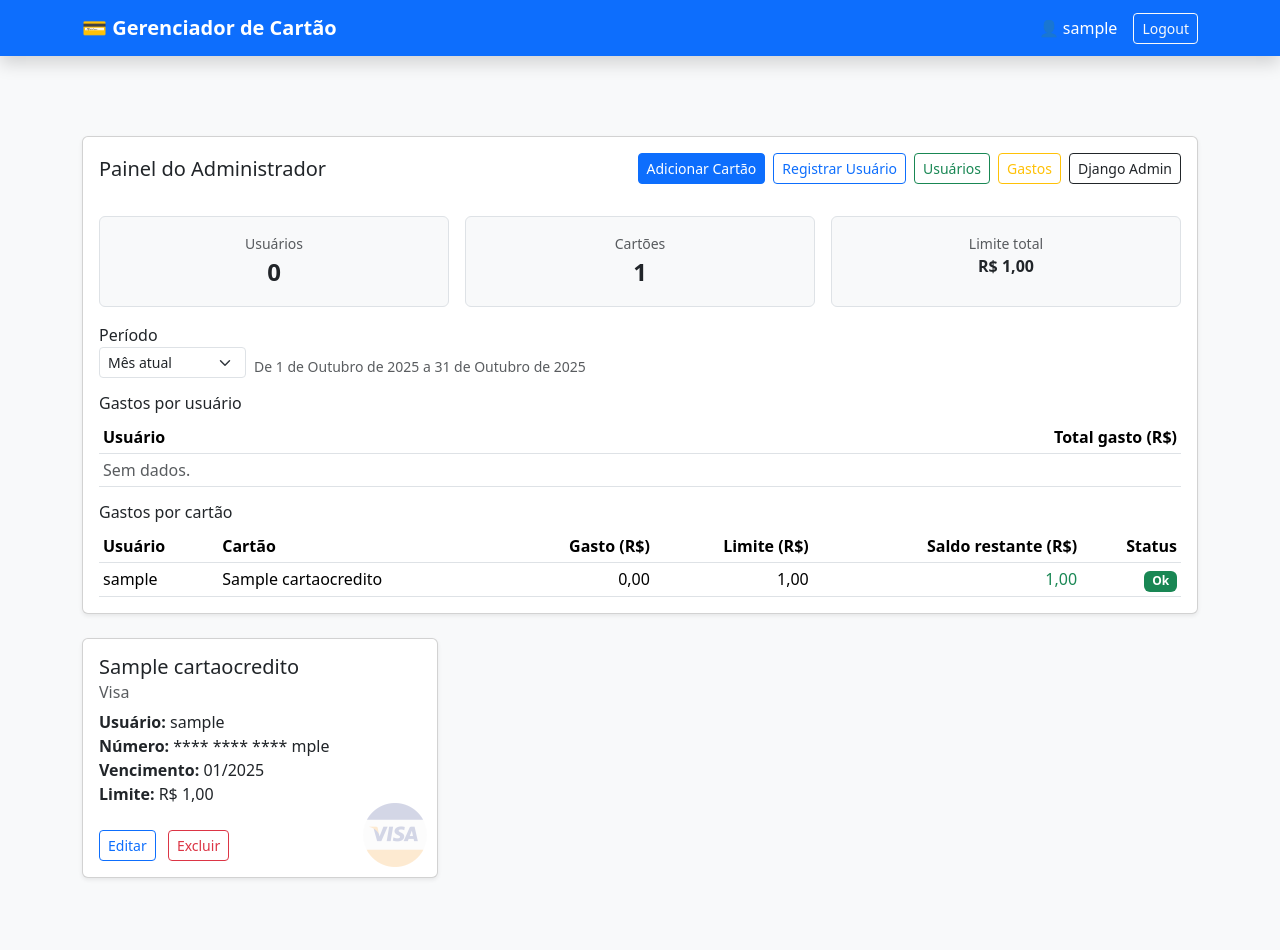
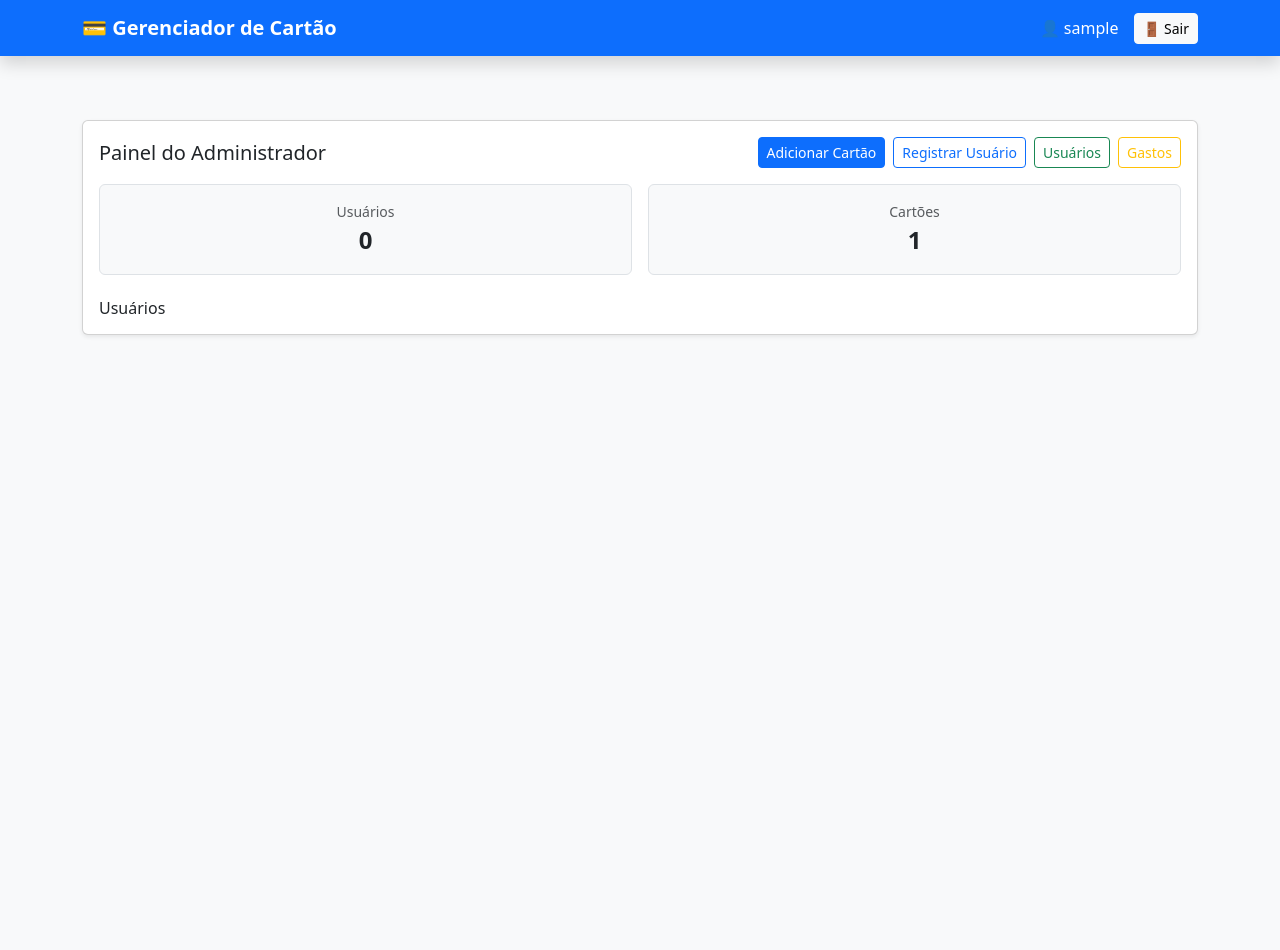
Before and after one commit to JardelG0/cartoes, a Django app: page /dashboard/ in a window 1280 px wide. After the commit the page ends 336 px from the top, so only its background shows below. Run offline with Django 5.2, Linux system fonts and the light colour scheme; a user stored in the database is signed in; tables that the repository leaves empty hold one stand-in row (values such as "Sample post").

Commit message:
Atualizações gerais

```diff
--- a/cartoes_app/models.py
+++ b/cartoes_app/models.py
@@ -32,6 +32,7 @@
     mes_vencimento = models.IntegerField(choices=MESES)
     ano_vencimento = models.IntegerField(choices=ano_opcoes())
     limite = models.DecimalField(max_digits=10, decimal_places=2)
+    saldo_atual = models.DecimalField(max_digits=10, decimal_places=2, default=0)  # ✅ Novo campo
     bandeira = models.CharField(max_length=20, choices=BANDEIRAS)
 
     def __str__(self):
@@ -41,7 +42,6 @@
         return f'{self.mes_vencimento:02d}/{self.ano_vencimento}'
 
     def numero_mascarado(self):
-        """Retorna o número no formato **** **** **** 1234"""
         if not self.numero:
             return ''
         return f"**** **** **** {self.numero[-4:]}"
--- a/cartoes_app/templates/cartoes_app/base.html
+++ b/cartoes_app/templates/cartoes_app/base.html
@@ -6,6 +6,9 @@
     <meta charset="UTF-8">
     <title>{% block title %}Cartões{% endblock %}</title>
     <meta name="viewport" content="width=device-width, initial-scale=1">
+    <!-- Cor da barra no mobile -->
+    <meta name="theme-color" content="#0d6efd">
+
     <!-- Favicon -->
     <link rel="icon" href="{% static 'cartoes_app/img/favicon.ico' %}" type="image/x-icon">
     <!-- Bootstrap -->
@@ -21,7 +24,7 @@
                href="{% if request.user.is_authenticated %}
                         {% if request.user.is_staff %}{% url 'dashboard' %}{% else %}{% url 'gastos' %}{% endif %}
                      {% else %}
-                        {% url 'acesso' %}
+                        {% url 'login' %}
                      {% endif %}">
                 💳 Gerenciador de Cartão
             </a>
@@ -39,10 +42,12 @@
                     {% if request.user.is_authenticated %}
                         <span class="navbar-text text-white me-2">👤 {{ request.user.username }}</span>
 
-                        <!-- ✅ Logout via POST (Django 5) -->
+                        <!-- ✅ Logout via POST com botão mais elegante -->
                         <form method="post" action="{% url 'logout' %}" class="d-inline">
                             {% csrf_token %}
-                            <button type="submit" class="btn btn-outline-light btn-sm">Logout</button>
+                            <button type="submit" class="btn btn-light btn-sm d-flex align-items-center gap-1">
+                                🚪 Sair
+                            </button>
                         </form>
 
                     {% else %}
--- a/cartoes_app/templates/cartoes_app/dashboard.html
+++ b/cartoes_app/templates/cartoes_app/dashboard.html
@@ -1,34 +1,16 @@
-{# cartoes_app/templates/cartoes_app/dashboard.html #}
 {% extends 'cartoes_app/base.html' %}
-{% load static %}  {# <- NECESSÁRIO para usar {% static %} aqui #}
-{% load humanize %}
+{% load static %}
 
 {% block title %}Dashboard{% endblock %}
 
 {% block content %}
-
-{# ===== TOPO DO DASHBOARD (reestruturado) ===== #}
-<div class="row mb-3">
-  <div class="col-12 d-flex justify-content-between align-items-center">
-    {% if not request.user.is_staff %}
-      <a href="{% url 'gastos' %}" class="btn btn-outline-secondary btn-sm">
-        ← Voltar para Gastos
-      </a>
-    {% endif %}
-  </div>
-</div>
-
-{# Mensagens locais REMOVIDAS para evitar duplicação; base.html já exibe #}
-
 {% if request.user.is_staff %}
-  <!-- ====== Painel do Administrador ====== -->
+  <!-- Painel do Administrador -->
   <div class="row mb-4">
     <div class="col-12">
       <div class="card shadow-sm">
         <div class="card-body">
-
-          <!-- Cabeçalho do painel + botões -->
-          <div class="d-flex justify-content-between align-items-center flex-wrap gap-2">
+          <div class="d-flex justify-content-between align-items-center flex-wrap gap-2 mb-3">
             <h5 class="card-title mb-0">Painel do Administrador</h5>
             <div class="d-flex flex-wrap gap-2">
               <a href="{% url 'criar_cartao' %}" class="btn btn-primary btn-sm">Adicionar Cartão</a>
@@ -37,181 +19,106 @@
               {% endif %}
               <a href="{% url 'usuarios' %}" class="btn btn-outline-success btn-sm">Usuários</a>
               <a href="{% url 'gastos' %}" class="btn btn-outline-warning btn-sm">Gastos</a>
-              <a href="/admin/" class="btn btn-outline-dark btn-sm">Django Admin</a>
             </div>
           </div>
 
-          <!-- Mini cards de resumo -->
-          <div class="row g-3 mt-3 mb-3">
-            <div class="col-12 col-md-4">
+          <!-- Resumo -->
+          <div class="row g-3 mb-4">
+            <div class="col-12 col-md-6">
               <div class="border rounded p-3 text-center bg-light h-100">
                 <div class="small text-muted">Usuários</div>
                 <div class="fs-4 fw-bold">{{ total_usuarios }}</div>
               </div>
             </div>
-            <div class="col-12 col-md-4">
+            <div class="col-12 col-md-6">
               <div class="border rounded p-3 text-center bg-light h-100">
                 <div class="small text-muted">Cartões</div>
                 <div class="fs-4 fw-bold">{{ total_cartoes }}</div>
               </div>
             </div>
-            <div class="col-12 col-md-4">
-              <div class="border rounded p-3 text-center bg-light h-100">
-                <div class="small text-muted">Limite total</div>
-                <div class="fs-6 fw-bold">R$ {{ limite_total|floatformat:2|intcomma }}</div>
+          </div>
+
+          <!-- Usuários -->
+          <h6 class="mb-3">Usuários</h6>
+          <div class="row g-3">
+            {% for u in usuarios %}
+              <div class="col-12">
+                <details class="user-block">
+                  <summary class="card shadow-sm text-center p-3 mb-2 user-card">
+                    <h6 class="card-title mb-1">{{ u.username }}</h6>
+                    {% if u.saldo < 0 %}
+                      <div class="fs-5 fw-bold text-danger">R$ {{ u.saldo|floatformat:2 }}</div>
+                    {% elif u.saldo == 0 %}
+                      <div class="fs-5 fw-bold text-warning">R$ {{ u.saldo|floatformat:2 }}</div>
+                    {% else %}
+                      <div class="fs-5 fw-bold text-success">R$ {{ u.saldo|floatformat:2 }}</div>
+                    {% endif %}
+                  </summary>
+
+                  <div class="user-cards mt-2">
+                    <div class="row">
+                      {% for cartao in u.cartoes.all %}
+                        <div class="col-md-6 col-lg-4 mb-3">
+                          <div class="card shadow-sm h-100 position-relative">
+                            <div class="card-body">
+                              <h5 class="card-title">{{ cartao.nome }}</h5>
+                              <h6 class="card-subtitle text-muted mb-2">{{ cartao.get_bandeira_display }}</h6>
+                              <p class="card-text">
+                                <strong>Número:</strong> {{ cartao.numero_mascarado }}<br>
+                                <strong>Vencimento:</strong> {{ cartao.vencimento_formatado }}<br>
+                                <strong>Limite:</strong> R$ {{ cartao.limite|floatformat:2 }}<br>
+                                <strong>Saldo atual:</strong> R$ {{ cartao.saldo_atual|floatformat:2 }}
+                              </p>
+                              <a href="{% url 'editar_cartao' cartao.id %}" class="btn btn-sm btn-outline-primary mt-2">Editar</a>
+                              <a href="{% url 'excluir_cartao' cartao.id %}" class="btn btn-sm btn-outline-danger mt-2 ms-2">Excluir</a>
+                              <a href="{% url 'recarregar_cartao' cartao.id %}" class="btn btn-sm btn-outline-success mt-2 ms-2">Recarregar</a>
+                            </div>
+                            <img src="{% static cartao.bandeira_static_filename %}"
+                                 alt="{{ cartao.get_bandeira_display }}"
+                                 class="bandeira-logo">
                           </div>
                         </div>
+                      {% empty %}
+                        <div class="col-12">
+                          <div class="alert alert-info">Nenhum cartão para este usuário.</div>
                         </div>
-
-          <!-- Filtro de período -->
-          <form method="get" class="row g-2 align-items-end mb-3">
-            <div class="col-auto">
-              <label for="periodo" class="form-label mb-0">Período</label>
-              <select id="periodo" name="periodo" class="form-select form-select-sm" onchange="this.form.submit()">
-                <option value="mes_atual" {% if periodo == 'mes_atual' %}selected{% endif %}>Mês atual</option>
-                <option value="ult_30" {% if periodo == 'ult_30' %}selected{% endif %}>Últimos 30 dias</option>
-                <option value="todos" {% if periodo == 'todos' %}selected{% endif %}>Todos</option>
-              </select>
-            </div>
-            {% if periodo_inicio and periodo_fim %}
-              <div class="col-auto">
-                <span class="text-muted small">De {{ periodo_inicio }} a {{ periodo_fim }}</span>
-              </div>
-            {% endif %}
-          </form>
-
-          <!-- Resumo por usuário -->
-          <div class="mb-3">
-            <h6 class="mb-2">Gastos por usuário</h6>
-            <div class="table-responsive">
-              <table class="table table-sm align-middle mb-0">
-                <thead>
-                  <tr>
-                    <th>Usuário</th>
-                    <th class="text-end">Total gasto (R$)</th>
-                  </tr>
-                </thead>
-                <tbody>
-                  {% for u in usuarios_resumo %}
-                    <tr>
-                      <td>{{ u.username }}</td>
-                      <td class="text-end">{{ u.gasto_total|default:0|floatformat:2|intcomma }}</td>
-                    </tr>
-                  {% empty %}
-                    <tr><td colspan="2" class="text-muted">Sem dados.</td></tr>
                       {% endfor %}
-                </tbody>
-              </table>
                     </div>
                   </div>
-
-          <!-- Resumo por cartão -->
-          <div>
-            <h6 class="mb-2">Gastos por cartão</h6>
-            <div class="table-responsive">
-              <table class="table table-sm align-middle mb-0">
-                <thead>
-                  <tr>
-                    <th>Usuário</th>
-                    <th>Cartão</th>
-                    <th class="text-end">Gasto (R$)</th>
-                    <th class="text-end">Limite (R$)</th>
-                    <th class="text-end">Saldo restante (R$)</th>
-                    <th class="text-end">Status</th>
-                  </tr>
-                </thead>
-                <tbody>
-                  {% for c in cartoes_resumo %}
-                    {% with gasto=c.gasto_total|default:0 %}
-                    <tr class="{% if c.id in cartoes_alerta %}table-danger{% endif %}">
-                      <td>{{ c.usuario.username }}</td>
-                      <td>{{ c.nome }}</td>
-                      <td class="text-end">{{ gasto|floatformat:2|intcomma }}</td>
-                      <td class="text-end">{{ c.limite|floatformat:2|intcomma }}</td>
-                      <td class="text-end">
-                        {% if c.saldo_restante < 0 %}
-                          <span class="text-danger">{{ c.saldo_restante|floatformat:2|intcomma }}</span>
-                        {% elif c.saldo_restante == 0 %}
-                          <span class="text-warning">{{ c.saldo_restante|floatformat:2|intcomma }}</span>
-                        {% else %}
-                          <span class="text-success">{{ c.saldo_restante|floatformat:2|intcomma }}</span>
-                        {% endif %}
-                      </td>
-                      <td class="text-end">
-                        {% if c.id in cartoes_alerta %}
-                          <span class="badge bg-danger">Acima do limite</span>
-                        {% else %}
-                          <span class="badge bg-success">Ok</span>
-                        {% endif %}
-                      </td>
-                    </tr>
-                    {% endwith %}
-                  {% empty %}
-                    <tr><td colspan="6" class="text-muted">Sem dados.</td></tr>
+                </details>
+              </div>
             {% endfor %}
-                </tbody>
-              </table>
-            </div>
           </div>
 
         </div>
       </div>
     </div>
   </div>
-  <!-- ====== /Painel do Administrador ====== -->
-{% endif %}
-{# ===== /TOPO DO DASHBOARD ===== #}
-
-<!-- Lista de cartões -->
-<div class="row">
-  {% if cartoes %}
-    {% for cartao in cartoes %}
-      <div class="col-md-6 col-lg-4 mb-4">
-        <div class="card shadow-sm h-100 position-relative">
-          <div class="card-body">
-            <h5 class="card-title">{{ cartao.nome }}</h5>
-            <h6 class="card-subtitle text-muted mb-2">{{ cartao.get_bandeira_display }}</h6>
-            <p class="card-text">
-              {% if request.user.is_staff %}
-                <strong>Usuário:</strong> {{ cartao.usuario.username }}<br>
-              {% endif %}
-              <strong>Número:</strong> {{ cartao.numero_mascarado }}<br>
-              <strong>Vencimento:</strong> {{ cartao.vencimento_formatado }}<br>
-              <strong>Limite:</strong> R$ {{ cartao.limite|floatformat:2|intcomma }}
-            </p>
-
-            {% if request.user.is_staff %}
-              <a href="{% url 'editar_cartao' cartao.id %}" class="btn btn-sm btn-outline-primary mt-2">Editar</a>
-              <a href="{% url 'excluir_cartao' cartao.id %}" class="btn btn-sm btn-outline-danger mt-2 ms-2">Excluir</a>
-            {% endif %}
-          </div>
-
-          <!-- Logo da bandeira no canto inferior direito -->
-          <img
-            src="{% static cartao.bandeira_static_filename %}"
-            alt="{{ cartao.get_bandeira_display }}"
-            class="bandeira-logo"
-          >
-        </div>
-      </div>
-    {% endfor %}
-  {% else %}
-    <div class="col-12">
-      <div class="alert alert-info">Nenhum cartão cadastrado ainda.</div>
-    </div>
-  {% endif %}
-</div>
 
   <style>
+    summary {
+      list-style: none; /* remove seta padrão */
+      cursor: pointer;
+    }
+    summary::-webkit-details-marker {
+      display: none; /* remove seta no Chrome/Safari */
+    }
+    .user-card {
+      transition: transform 0.2s, box-shadow 0.2s;
+    }
+    .user-card:hover {
+      transform: translateY(-2px);
+      box-shadow: 0 4px 12px rgba(0,0,0,0.1);
+    }
     .bandeira-logo {
       position: absolute;
       bottom: 10px;
       right: 10px;
-    width: 64px;
-    height: 64px;
+      width: 48px;
+      height: 48px;
       opacity: 0.2;
       pointer-events: none;
     }
   </style>
-
+{% endif %}
 {% endblock %}
--- a/cartoes_app/urls.py
+++ b/cartoes_app/urls.py
@@ -3,26 +3,29 @@
 from django.urls import path
 from django.contrib.auth.views import LogoutView
 from .views import (
-    acesso_view,
+    # acesso_view,
     dashboard_view,
     PortalLoginView,
     editar_cartao_view,
     confirmar_exclusao_view,
-    # registrar_view,
     registrar_usuario_view,
     usuarios_view,
     gastos_view,
     criar_cartao_view,
     excluir_anexo_gasto,
+    recarregar_cartao_view,
 )
 
 urlpatterns = [
-    path('', acesso_view, name='acesso'),
+    # # ✅ Login/Logout unificados
+    path('', PortalLoginView.as_view(), name='login'),
+    path('logout/', LogoutView.as_view(next_page='login'), name='logout'),
+
     path('dashboard/', dashboard_view, name='dashboard'),
 
-    # ✅ Login/Logout unificados
-    path('login/', PortalLoginView.as_view(), name='login'),
-    path('logout/', LogoutView.as_view(next_page='acesso'), name='logout'),
+    # path('acesso/', acesso_view, name='acesso'),
+    path('cartoes/<int:cartao_id>/recarregar/', recarregar_cartao_view, name='recarregar_cartao'),
+
 
     # Cartões
     path('editar-cartao/<int:cartao_id>/', editar_cartao_view, name='editar_cartao'),
@@ -30,7 +33,6 @@
     path('cartoes/novo/', criar_cartao_view, name='criar_cartao'),
 
     # Usuários
-    # path('registrar/', registrar_view, name='registrar'),  # placeholder
     path('registrar-usuario/', registrar_usuario_view, name='registrar_usuario'),  # admin-only
     path('usuarios/', usuarios_view, name='usuarios'),
 
--- a/cartoes_app/views.py
+++ b/cartoes_app/views.py
@@ -12,24 +12,44 @@
 from datetime import date, timedelta
 from calendar import monthrange
 from decimal import Decimal
-
 from .models import CartaoCredito, Gasto, GastoAnexo
-from .forms import CartaoCreditoForm, CartaoCreditoAdminForm, RegistrarUsuarioComumForm, GastoForm
+from .forms import CartaoCreditoAdminForm, RegistrarUsuarioComumForm, GastoForm, RecargaSaldoForm
 
 
-# ========== Acesso / Login ==========
-def acesso_view(request):
-    """
-    Home pública: lista todos os usuários e mostra botão único de Login.
-    Se já estiver autenticado, redireciona conforme o tipo.
-    """
-    if request.user.is_authenticated:
-        return redirect('dashboard' if request.user.is_staff else 'gastos')
+@staff_member_required
+def recarregar_cartao_view(request, cartao_id):
+    cartao = get_object_or_404(CartaoCredito, id=cartao_id)
 
-    usuarios_comuns = User.objects.filter(is_staff=False).order_by('username')
-    return render(request, 'cartoes_app/acesso.html', {
-        'usuarios_comuns': usuarios_comuns,
+    if request.method == "POST":
+        form = RecargaSaldoForm(request.POST)
+        if form.is_valid():
+            valor = form.cleaned_data["valor"]
+            cartao.saldo_atual = (cartao.saldo_atual or 0) + valor
+            cartao.save()
+            messages.success(request, f"Cartão {cartao.nome} recarregado em R$ {valor:.2f}.")
+            return redirect("dashboard")
+    else:
+        form = RecargaSaldoForm()
+
+    return render(request, "cartoes_app/recarregar_cartao.html", {
+        "form": form,
+        "cartao": cartao
     })
+
+
+# # ========== Acesso / Login ==========
+# def acesso_view(request):
+#     """
+#     Home pública: lista todos os usuários e mostra botão único de Login.
+#     Se já estiver autenticado, redireciona conforme o tipo.
+#     """
+#     if request.user.is_authenticated:
+#         return redirect('dashboard' if request.user.is_staff else 'gastos')
+
+#     usuarios_comuns = User.objects.filter(is_staff=False).order_by('username')
+#     return render(request, 'cartoes_app/acesso.html', {
+#         'usuarios_comuns': usuarios_comuns,
+#     })
 
 
 class PortalLoginView(LoginView):
@@ -49,68 +69,84 @@
 # ========== Dashboard ==========
 @login_required
 def dashboard_view(request):
-    """
-    Admin vê todos os cartões e painéis; usuário comum vê apenas os seus cartões.
-    (Criação de cartão foi movida para criar_cartao_view)
-    """
     if request.user.is_staff:
-        cartoes = CartaoCredito.objects.select_related('usuario').all().order_by('usuario__username', 'nome')
+        # Admin vê todos os usuários comuns e seus cartões
+        usuarios = (
+            User.objects.filter(is_staff=False)
+            .order_by('username')
+            .prefetch_related('cartoes')  # cartoes = related_name no model CartaoCredito(usuario)
+        )
+
+        hoje = date.today()
+        periodo = request.GET.get('periodo', 'mes_atual')
+        if periodo == 'mes_atual':
+            start = date(hoje.year, hoje.month, 1)
+            end = date(hoje.year, hoje.month, monthrange(hoje.year, hoje.month)[1])
+        elif periodo == 'ult_30':
+            start = hoje - timedelta(days=30)
+            end = hoje
+        else:
+            start, end = None, None
+
+        date_filter = {}
+        if start and end:
+            date_filter = {'data__range': (start, end)}
+
+        # Calcula saldo de cada usuário
+        for u in usuarios:
+            limite_total = CartaoCredito.objects.filter(usuario=u).aggregate(total=Sum('limite'))['total'] or Decimal('0')
+            gasto_total = Gasto.objects.filter(usuario=u, **date_filter).aggregate(total=Sum('valor'))['total'] or Decimal('0')
+            u.saldo = limite_total - gasto_total
+            u.limite_total = limite_total
+            u.gasto_total = gasto_total
+
+        total_usuarios = usuarios.count()
+        total_cartoes = CartaoCredito.objects.count()
+        limite_total = CartaoCredito.objects.aggregate(total=Sum('limite'))['total'] or Decimal('0')
+
+        context = {
+            'usuarios': usuarios,
+            'total_usuarios': total_usuarios,
+            'total_cartoes': total_cartoes,
+            'limite_total': limite_total,
+            'periodo': periodo,
+            'periodo_inicio': start,
+            'periodo_fim': end,
+        }
+
     else:
+        # Usuário comum
         cartoes = CartaoCredito.objects.filter(usuario=request.user).order_by('nome')
 
-    # ------- Filtro de período para resumos (somente admin) -------
-    periodo = request.GET.get('periodo', 'mes_atual')  # mes_atual | ult_30 | todos
-    hoje = date.today()
-    if periodo == 'mes_atual':
-        start = date(hoje.year, hoje.month, 1)
-        end = date(hoje.year, hoje.month, monthrange(hoje.year, hoje.month)[1])
-    elif periodo == 'ult_30':
-        start = hoje - timedelta(days=30)
-        end = hoje
-    else:
-        start = None
-        end = None
+        hoje = date.today()
+        periodo = request.GET.get('periodo', 'mes_atual')
+        if periodo == 'mes_atual':
+            start = date(hoje.year, hoje.month, 1)
+            end = date(hoje.year, hoje.month, monthrange(hoje.year, hoje.month)[1])
+        elif periodo == 'ult_30':
+            start = hoje - timedelta(days=30)
+            end = hoje
+        else:
+            start, end = None, None
 
-    date_filter = {}
-    if start and end:
-        date_filter = {'gastos__data__range': (start, end)}
+        date_filter = {}
+        if start and end:
+            date_filter = {'data__range': (start, end)}
 
-    # ------- Números do painel admin -------
-    total_usuarios = User.objects.filter(is_staff=False).count()
-    total_cartoes = CartaoCredito.objects.count()
-    limite_total = CartaoCredito.objects.aggregate(total=Sum('limite'))['total'] or Decimal('0')
+        limite_total = cartoes.aggregate(total=Sum('limite'))['total'] or Decimal('0')
+        gasto_total = Gasto.objects.filter(usuario=request.user, **date_filter).aggregate(total=Sum('valor'))['total'] or Decimal('0')
+        saldo = limite_total - gasto_total
 
-    # ------- Resumo por usuário -------
-    usuarios_resumo = User.objects.filter(is_staff=False).annotate(
-        gasto_total=Sum('gastos__valor', filter=Q(**date_filter))
-    ).order_by('username')
+        context = {
+            'cartoes': cartoes,
+            'limite_total': limite_total,
+            'gasto_total': gasto_total,
+            'saldo': saldo,
+            'periodo': periodo,
+            'periodo_inicio': start,
+            'periodo_fim': end,
+        }
 
-    # ------- Resumo por cartão + alerta -------
-    cartoes_resumo = CartaoCredito.objects.select_related('usuario').annotate(
-        gasto_total=Sum('gastos__valor', filter=Q(**date_filter))
-    ).order_by('usuario__username', 'nome')
-
-    cartoes_alerta = []
-    for c in cartoes_resumo:
-        gasto = c.gasto_total or Decimal('0')
-        limite = c.limite or Decimal('0')
-        if gasto > limite:
-            cartoes_alerta.append(c.id)
-        c.saldo_restante = limite - gasto  # usado no template
-
-    context = {
-        'cartoes': cartoes,
-        'form': None,  # não usamos mais form aqui; criação é em criar_cartao_view
-        'total_usuarios': total_usuarios,
-        'total_cartoes': total_cartoes,
-        'limite_total': limite_total,
-        'periodo': periodo,
-        'usuarios_resumo': usuarios_resumo,
-        'cartoes_resumo': cartoes_resumo,
-        'cartoes_alerta': set(cartoes_alerta),
-        'periodo_inicio': start,
-        'periodo_fim': end,
-    }
     return render(request, 'cartoes_app/dashboard.html', context)
 
 
```
Also changed, not shown: cartoes_app/forms.py (+45 -35 lines), cartoes_app/templates/cartoes_app/recarregar_cartao.html (added, +27 -0 lines), cartoes_app/templates/cartoes_app/usuarios.html (+10 -4 lines), README.md, cartoes_app/migrations/0004_cartaocredito_saldo_atual_alter_gastoanexo_arquivo.py (added). Lines whose indentation alone changed are shown as unchanged.
